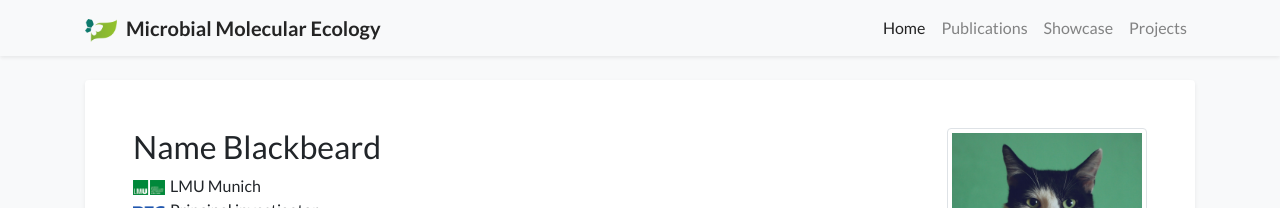
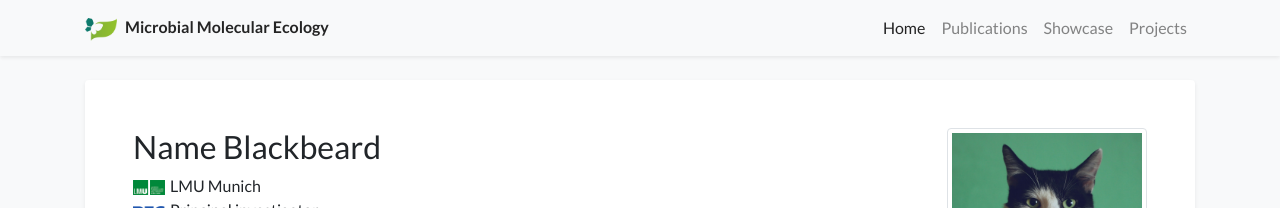
Before and after one commit to micromole/micromole.github.io, a Jekyll site: the page built from index.html, in a window 1280 px wide. Shown: the top 208 px of the page. Built offline with Jekyll 4.4.1, drawn with Linux system fonts in a browser that asks for light colours; nearby versions of some CDN libraries; comment, search, counter and statistics services are not loaded; a style sheet for code colours, icons or effects is not loaded.

Commit message:
Update global.css

```diff
--- a/assets/css/global.css
+++ b/assets/css/global.css
@@ -21,6 +21,17 @@ h1, h2, h3, h4, h5, h6,
 
 .navbar {
     opacity: 0.95;
+}
+/* Default font size for navbar name */
+.navbar-brand {
+    font-size: 1em;
+}
+
+/* Smaller font size on small screens */
+@media (max-width: 576px) {
+    .navbar-brand {
+        font-size: 0.75em;
+    }
 }
 
 .inline-badge {
```
